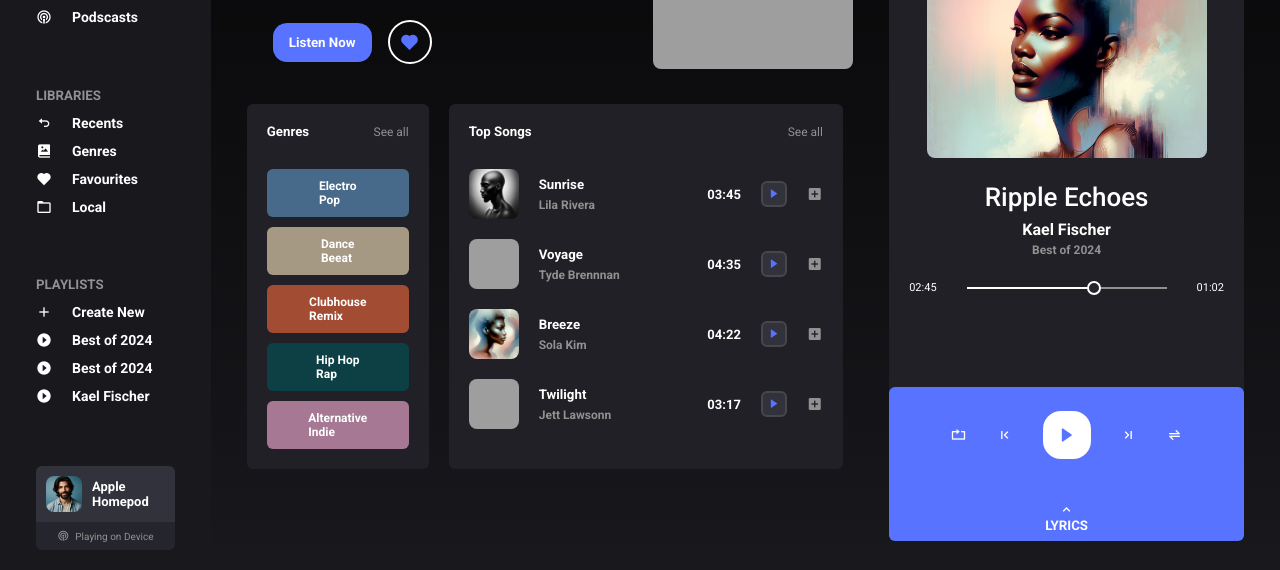
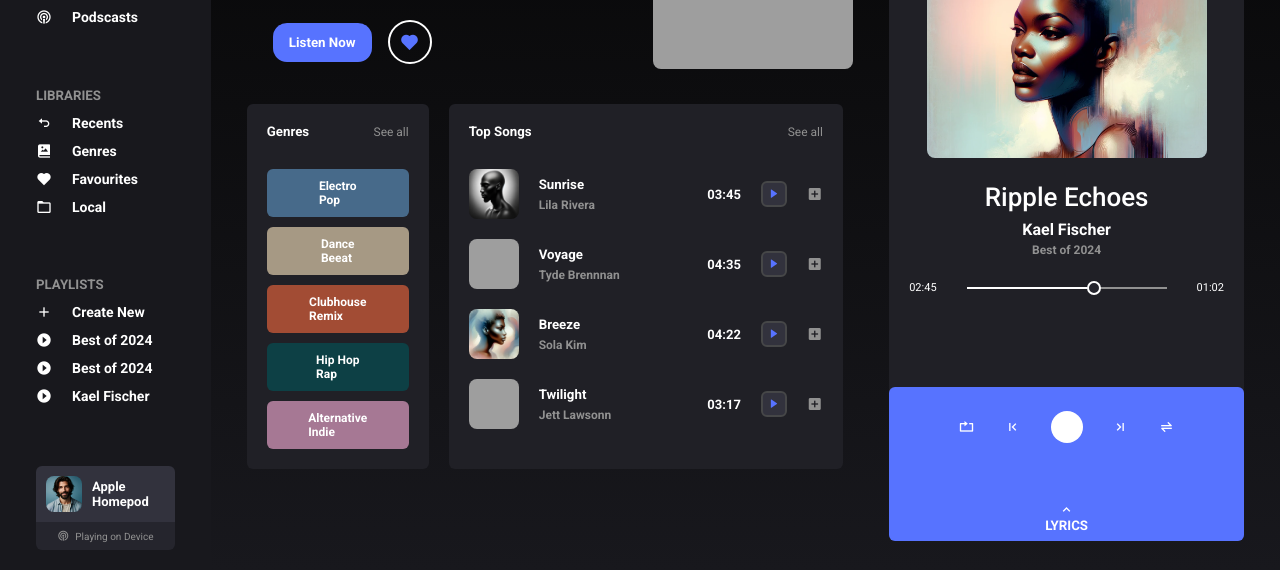
Before and after one commit to kevinayite/WorkWithJavaScript, a plain HTML site: page index.html in a window 1280 px wide. Both pictures are taken after a click on the icon 1066 px from the left and 664 px from the top of the page. Shown: the part 230-800 px from the top of the page. Drawn offline with nearby package versions, Linux system fonts and the light colour scheme; grey boxes are pictures that could not be loaded.

Commit message:
adding javascript functionality

```diff
--- a/index.html
+++ b/index.html
@@ -277,6 +277,7 @@
                     </div>
                     <div class="song-info">
                         <img src="assets/player.png">
+
                         <div class="description">
                             <h3>Ripple Echoes</h3>
                             <h5>Kael Fischer</h5>
@@ -291,12 +292,12 @@
                     </div>
                 </div>
 
-                <div class="player-actions">
+                  <div class="player-actions">
                     <div class="buttons">
                         <i class='bx bx-repeat'></i>
-                        <i class='bx bx-first-page'></i>
-                        <i class='bx bxs-right-arrow play-button'></i>
-                        <i class='bx bx-last-page'></i>
+                        <i class='bx bx-first-page' id="prev-button"></i>
+                        <i class='bx bxs-right-arrow play-button' id="play-pause-button"></i>
+                        <i class='bx bx-last-page' id="next-button"></i>
                         <i class='bx bx-transfer-alt'></i>
                     </div>
                     <div class="lyrics">
@@ -305,6 +306,10 @@
                     </div>
                 </div>
 
+                <!-- Hidden audio element -->
+                <audio id="audio-player" preload="metadata"></audio>
+            </div>
+
             </div>
 
         </div>
@@ -312,7 +317,72 @@
 
 
 
-    <script src="script.js"></script>
+    <script>
+
+        // List of songs
+        const songs = [
+            {
+                name: 'Ripple Echoes',
+                artist: 'Kael Fischer',
+                src: 'Music/fallingdown.mp3'
+            },
+            {
+                name: 'Sunrise',
+                artist: 'Lila Rivera',
+                src: 'assets/sunrise.mp3',
+            },
+            {
+                name: 'Voyage',
+                artist: 'Tyde Brennnan',
+                src: 'assets/voyage.mp3',
+            }
+        ];
+
+        let currentSongIndex = 0;
+        const audioPlayer = document.getElementById("audio-player");
+        const playButton = document.getElementById("play-pause-button");
+        const nextButton = document.getElementById("next-button");
+        const prevButton = document.getElementById("prev-button");
+
+        // Function to load the current song
+        function loadSong(songIndex) {
+            const song = songs[songIndex];
+            audioPlayer.src = song.src;
+            document.getElementById('song-name').textContent = song.name;
+            document.getElementById('song-artist').textContent = song.artist;
+        }
+
+
+        playButton.addEventListener("click", function () {
+            if (audioPlayer.paused) {
+                audioPlayer.play();
+                this.classList.replace("bxs-right-arrow", "bxs-pause");
+            } else {
+                audioPlayer.pause();
+                this.classList.replace("bxs-pause", "bxs-right-arrow");
+            }
+        });
+
+        // Next button functionality
+        nextButton.addEventListener("click", function () {
+            currentSongIndex = (currentSongIndex + 1) % songs.length;
+            loadSong(currentSongIndex);
+            audioPlayer.play();
+            playButton.classList.replace("bxs-right-arrow", "bxs-pause");
+        });
+
+        // Previous button functionality
+        prevButton.addEventListener("click", function () {
+            currentSongIndex = (currentSongIndex - 1 + songs.length) % songs.length;
+            loadSong(currentSongIndex);
+            audioPlayer.play();
+            playButton.classList.replace("bxs-right-arrow", "bxs-pause");
+        });
+
+        // Load the first song when the page loads
+        loadSong(currentSongIndex);
+    </script>
+
 
 </body>
 </html>
--- a/script.js
+++ b/script.js
@@ -5,3 +5,16 @@ const sidebar = document.getElementById('.container .sidebar');
 
 menuOpen.addEventListener('click', ()=> sidebar.style.left ='0');
 menuClose.addEventListener('click', () => sidebar.style.left = '-100%');
+
+
+document.querySelector(".play-button").addEventListener("click", function () {
+  const audioPlayer = document.getElementById("audio-player");
+
+  if (audioPlayer.paused) {
+    audioPlayer.play();
+    this.classList.replace("bxs-right-arrow", "bxs-pause"); // Change icon to pause
+  } else {
+    audioPlayer.pause();
+    this.classList.replace("bxs-pause", "bxs-right-arrow"); // Change icon to play
+  }
+});
```
Also changed, not shown: 1 other file.
